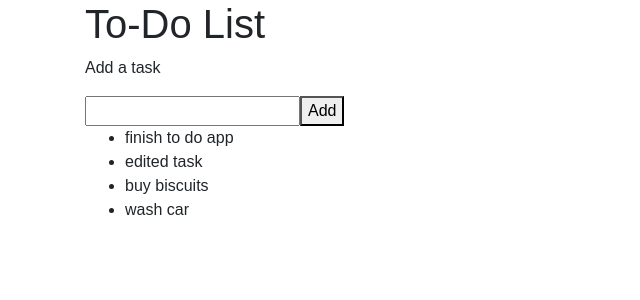
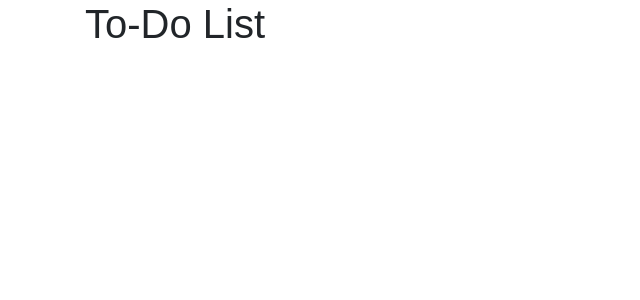
Before and after one commit to LewisAlderman/To-Do-App, a React (Create React App) app: page / in a window 1280 px wide. Shown: the top 300 px of the page, without its empty margins (0-640 px from the left). Built offline with nearby package versions, Linux system fonts and the light colour scheme.

Commit message:
Revert "working input, list adding item"
This reverts commit c2e3089253b91b1626ef5a097c2879838efba6f5.

```diff
--- a/src/App.js
+++ b/src/App.js
@@ -1,15 +1,9 @@
 import React, { Component } from "react";
 import Header from "./components/Header";
-import List from "./components/List";
 
 class App extends Component {
 	render() {
-		return (
-			<React.Fragment>
-				<Header title="To-Do List" />
-				<List />
-			</React.Fragment>
-		);
+		return <Header title="To-Do List" />;
 	}
 }
 
--- a/src/components/List.jsx
+++ b/src/components/List.jsx
@@ -1,78 +1,20 @@
-import React, { Component } from "react";
+import React from "react";
 
-class List extends Component {
-	constructor(props) {
-		super(props);
+const List = ({tasks}) => (
 
-		this.state = {
-			toDoArray: [
-				{
-					id: 1,
-					task: "finish to do app",
-					completed: false,
-				},
-				{
-					id: 2,
-					task: "edited task",
-					completed: true,
-				},
-				{
-					id: 3,
-					task: "buy biscuits",
-					completed: false,
-				},
-				{
-					id: 4,
-					task: "wash car",
-					completed: true,
-				},
-			],
-			listItem: "",
-		};
-		this.handleChange = this.handleChange.bind(this);
-		this.handleClick = this.handleClick.bind(this);
-	}
+    <React.Fragment>
 
-	handleChange(e) {
-		this.setState({ listItem: e.target.value });
-	}
+    { tasks.length ? <ul className="list-group">/<ul>
+    { tasks.map(task => (
+        <li className="list-group-item" key= {task.id}>
 
-	handleClick() {
-		let { toDoArray } = this.state;
-		const input = document.getElementById("inputfield");
-		input.value = "";
-		this.setState({
-			toDoArray: [
-				...toDoArray,
-				{
-					id: 5,
-					task: this.state.listItem,
-					completed: false,
-				},
-			],
-			listItem: input.value,
-		});
-	}
+    )) }
+    }
 
-	render() {
-		const { toDoArray } = this.state;
-		return (
-			<React.Fragment>
-				<p>Add a task</p>
-				<input id="inputfield" onChange={this.handleChange} type="text" />
-				<button onClick={this.handleClick}>Add</button>
-				{!toDoArray.length ? (
-					<p>Not items here</p>
-				) : (
-					<ul>
-						{" "}
-						{this.state.toDoArray.map((item, index) => (
-							<li key={index}> {item.task} </li>
-						))}
-					</ul>
-				)}
-			</React.Fragment>
-		);
-	}
-}
+    </React.Fragment>
+
+);
+
+
+
 export default List;
```
